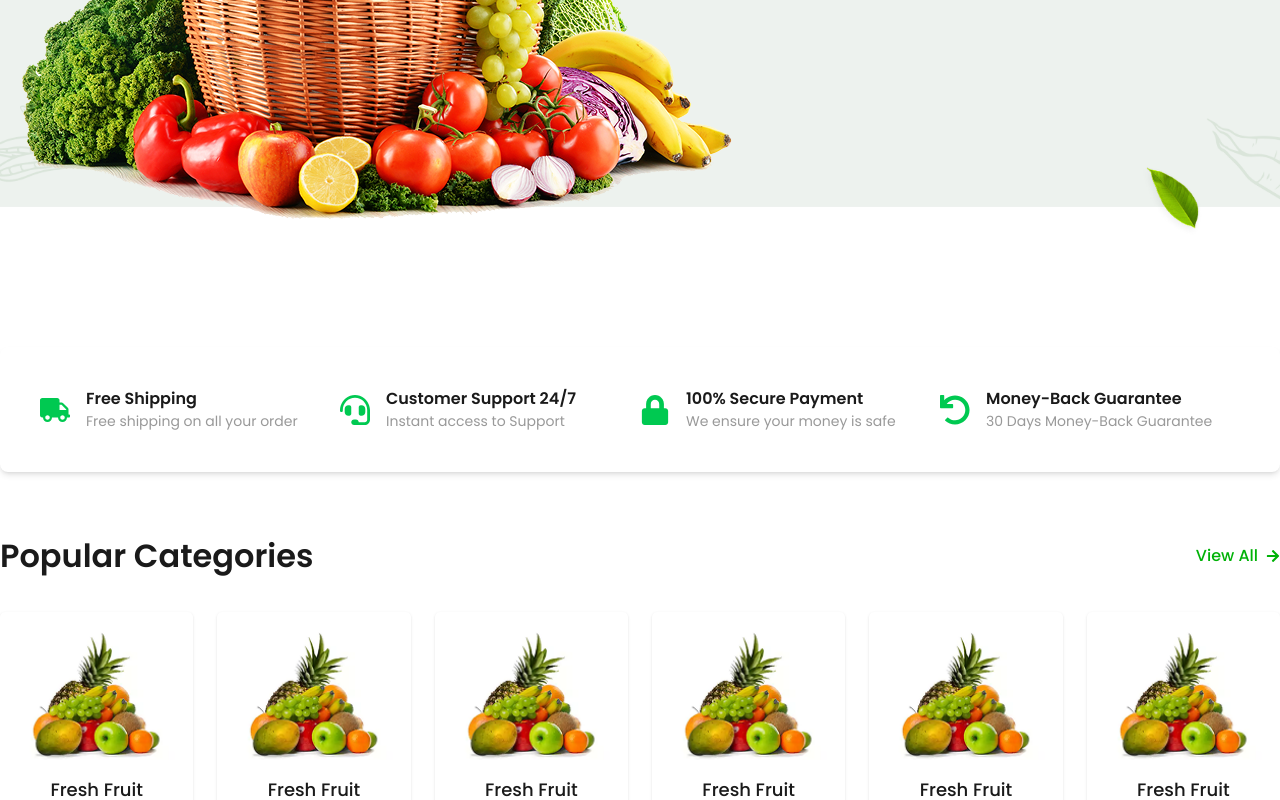
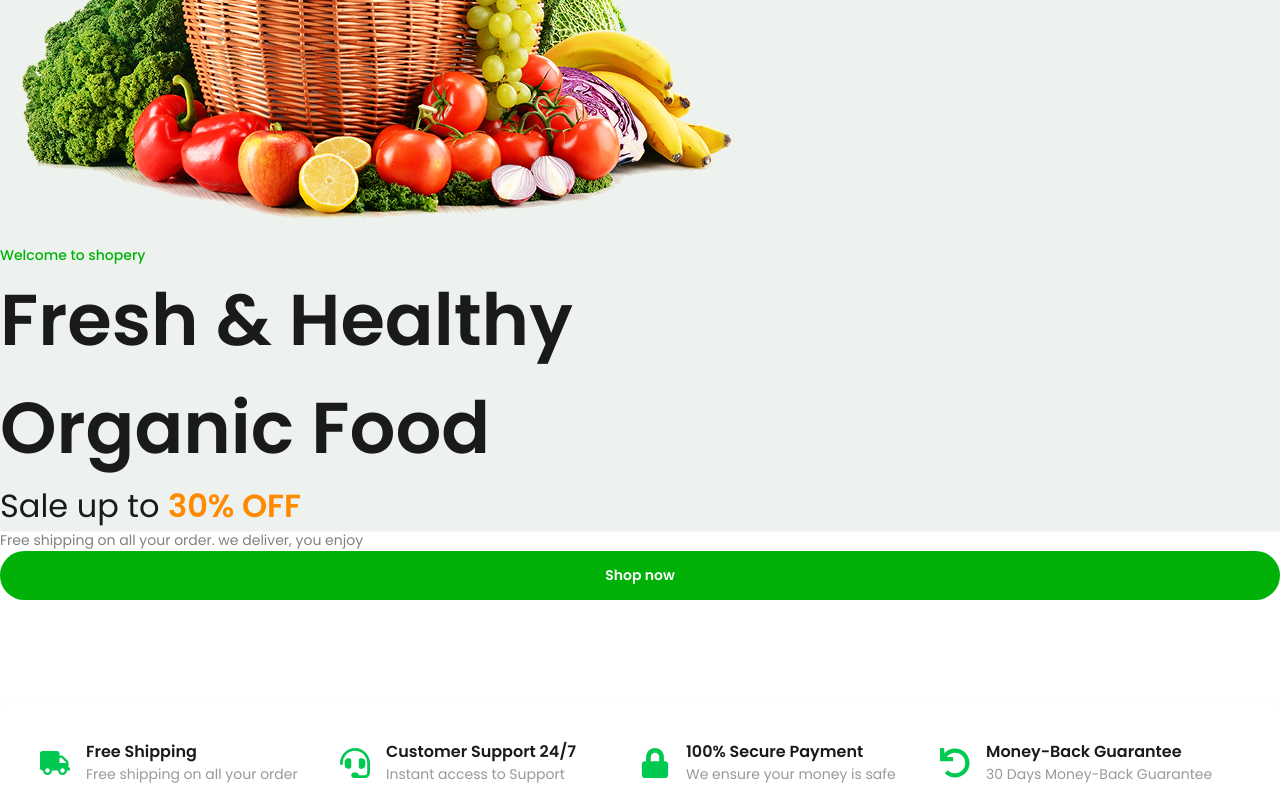
Before and after one commit to remenisite/E-commarce-Ecobazar, a Next.js app in the folder client/: page / in a window 1280 px wide. Shown: the part 620-1420 px from the top of the page. Built offline with nearby package versions, Linux system fonts and the light colour scheme.

Commit message:
change banner

```diff
--- a/client/app/components/home/banner/HeroSection.jsx
+++ b/client/app/components/home/banner/HeroSection.jsx
@@ -2,6 +2,7 @@
 
 import Image from "next/image";
 import heroImg from "../../../../public/images/heroImg.png"
+import Button from "../../ui/Button";
 
 export default function HeroSection() {
   return (
@@ -9,6 +10,13 @@ export default function HeroSection() {
 
       <div container>
         <Image src={heroImg} alt="heroImg"  width={742} height={498}/>
+        <div>
+          <h5 className="text-[14px] font-medium font-main text-green">Welcome to shopery</h5>
+          <h1 className="text-[72px] font-semibold font-main text-text">Fresh & Healthy <br /> Organic Food</h1>
+          <h3 className="text-[32px] font-normal font-main text-text">Sale up to <span className="text-[#FF8A00] font-semibold">30% OFF</span></h3>
+          <p className="text-[14px] font-mormal font-main text-[#808080]">Free shipping on all your order. we deliver, you enjoy</p>
+          <Button >Shop now</Button>
+        </div>
       </div>
 
 
```
